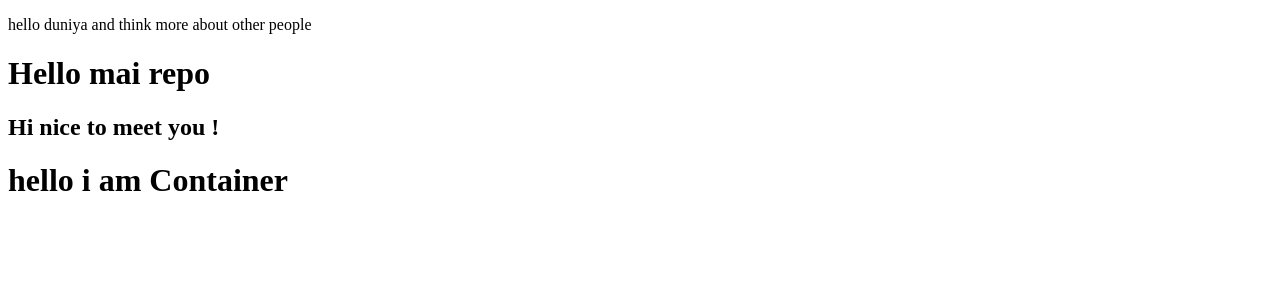
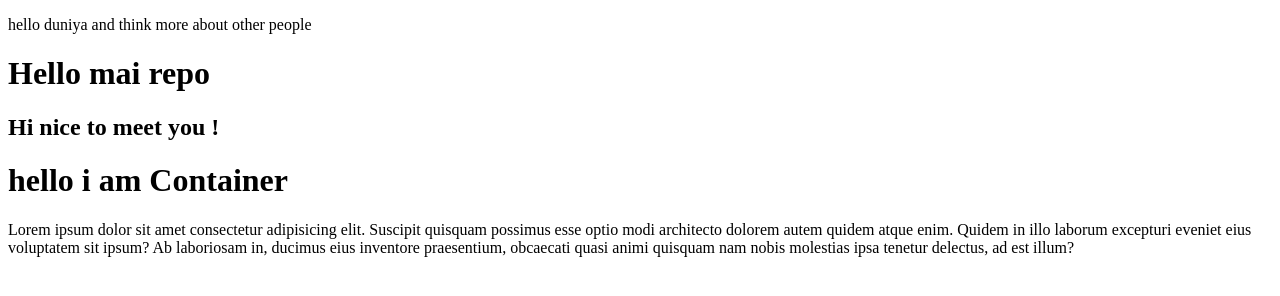
Before and after one commit to Satyam-jsww/Practice_repo, a plain HTML site: page index.html in a window 1280 px wide. Drawn offline with Linux system fonts and the light colour scheme.

Commit message:
Rechange the file

```diff
--- a/index.html
+++ b/index.html
@@ -19,6 +19,16 @@
             </div>
         </div>
     </div>
+    <div class="header">
+        <div class="body">
+            <div id="heading">
+                Lorem ipsum dolor sit amet consectetur adipisicing elit. Suscipit quisquam possimus esse optio modi
+                architecto dolorem autem quidem atque enim. Quidem in illo laborum excepturi eveniet eius voluptatem sit
+                ipsum? Ab laboriosam in, ducimus eius inventore praesentium, obcaecati quasi animi quisquam nam nobis
+                molestias ipsa tenetur delectus, ad est illum?
+            </div>
+        </div>
+    </div>
 
 </body>
 
```
